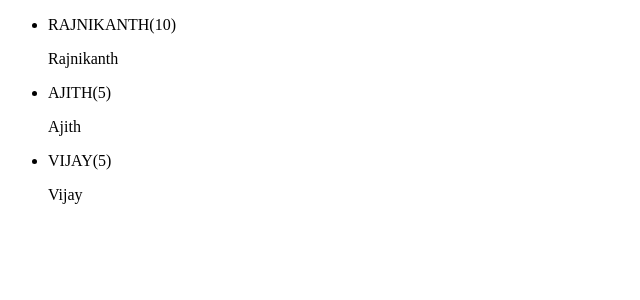
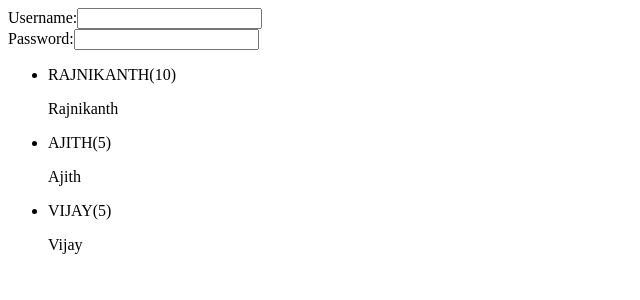
Before and after one commit to jintoppy/angular-directive-sept2021, an Angular app: page / in a window 1280 px wide. Shown: the top 300 px of the page, without its empty margins (0-640 px from the left). Built offline with nearby package versions, Linux system fonts and the light colour scheme.

Commit message:
form control

```diff
--- a/src/app/app.component.html
+++ b/src/app/app.component.html
@@ -1,3 +1,14 @@
+<form>
+  <div>
+    <label for="username">Username:</label>
+    <input id="username" type="text" name="username" ngModel required minlength="3">
+  </div>
+  <div>
+    <label for="password">Password:</label>
+    <input id="password" type="text" name="password" ngModel required>
+  </div>
+
+</form>
 
 <ul>
   <li *ngFor="let user of users">
--- a/src/app/app.module.ts
+++ b/src/app/app.module.ts
@@ -1,10 +1,11 @@
 import { NgModule } from '@angular/core';
 import { BrowserModule } from '@angular/platform-browser';
-
+import { FormsModule } from '@angular/forms';
 import { AppComponent } from './app.component';
 import { HeaderStyleDirective } from './header-style.directive';
 import { FirstLetterPipe } from './first-letter.pipe';
 import { CharacterCountPipe } from './character-count.pipe';
+
 
 @NgModule({
   declarations: [
@@ -14,7 +15,8 @@
     CharacterCountPipe
   ],
   imports: [
-    BrowserModule
+    BrowserModule,
+    FormsModule
   ],
   providers: [],
   bootstrap: [AppComponent]
```
